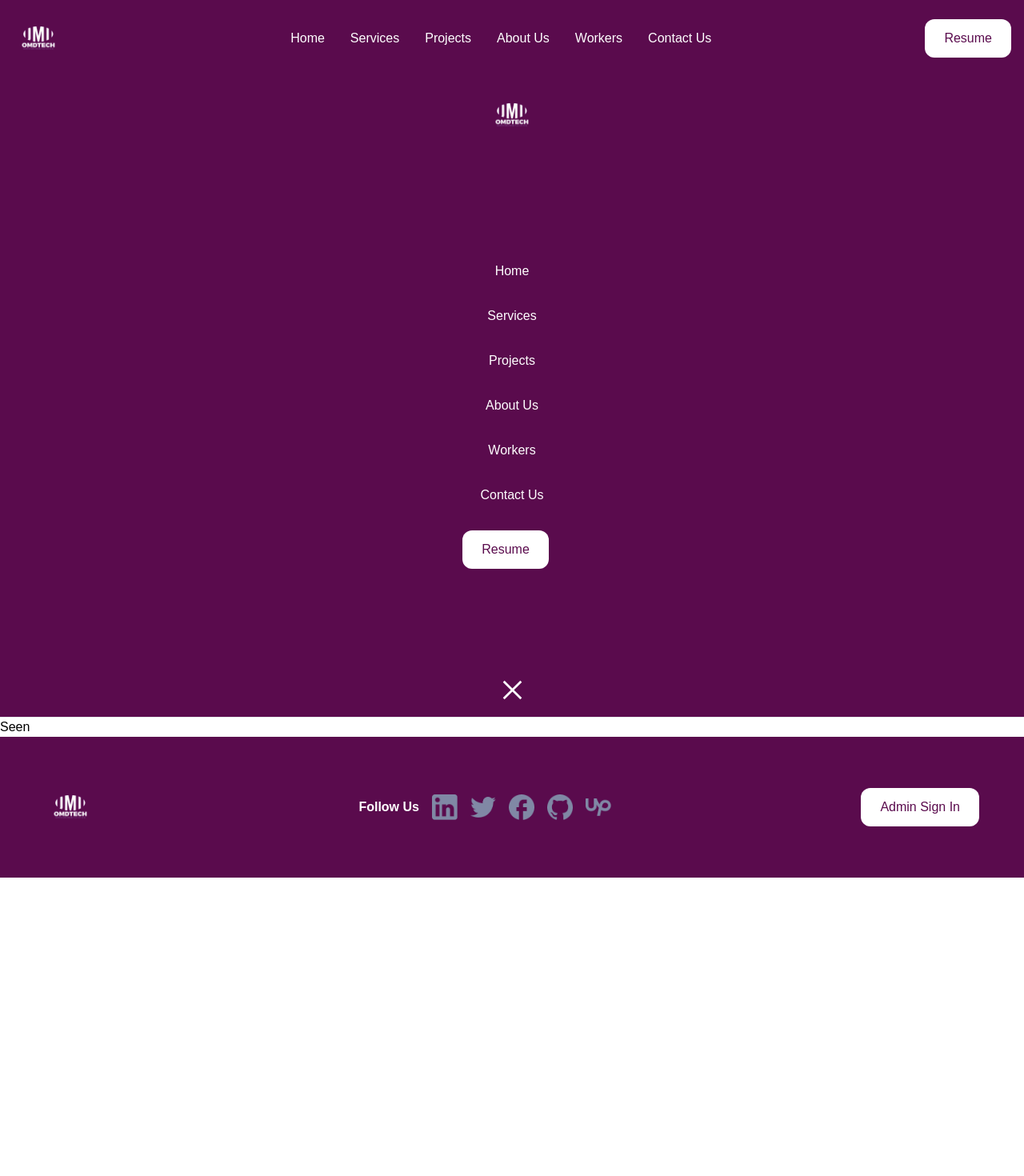
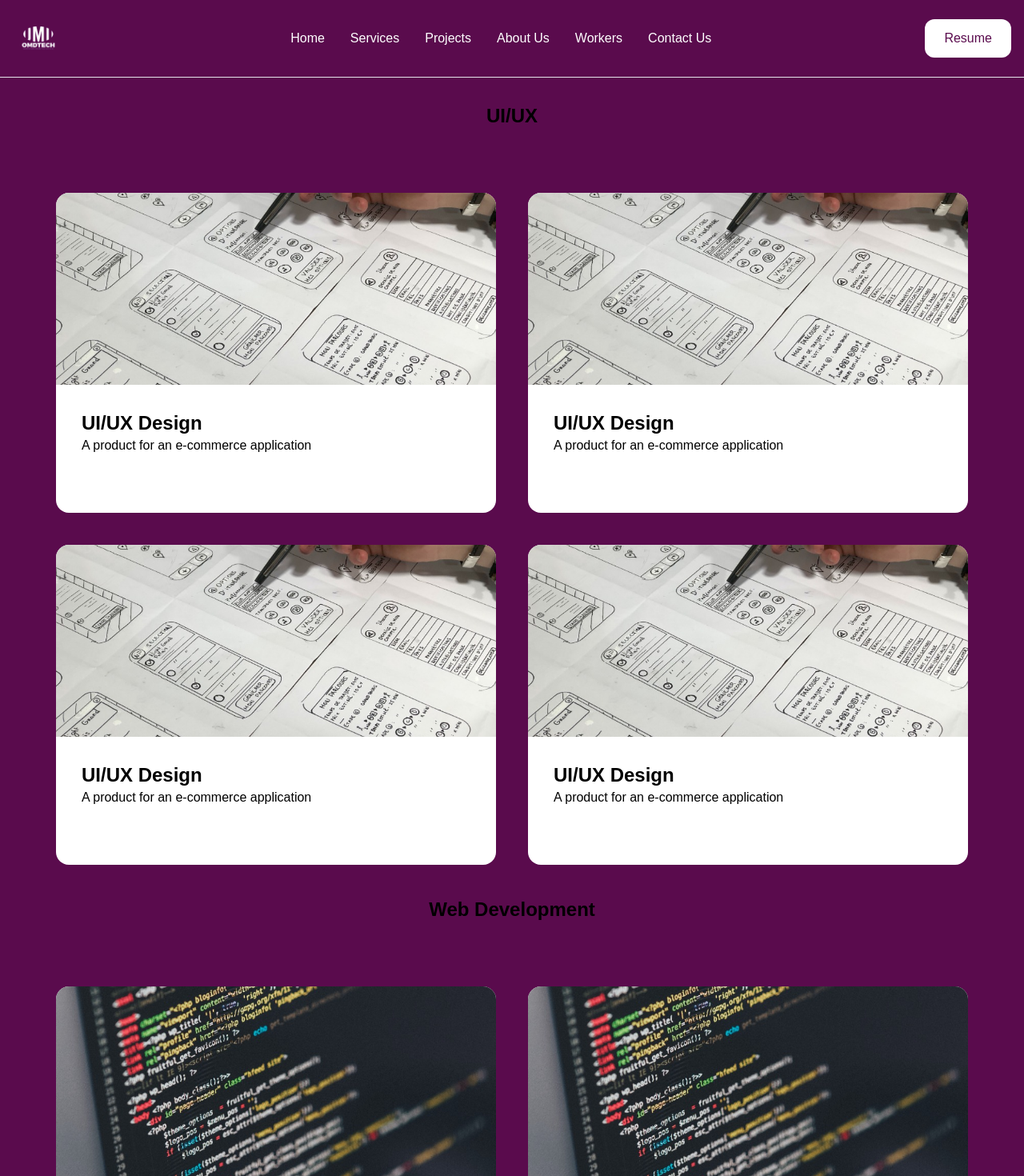
Before and after one commit to OMD-TECH/Portfolio_project, a React (Create React App) app in the folder todo/: page /projects in a window 1280 px wide. Shown: the top 1470 px of the page at 80% size. Before the commit the page ends 1097 px from the top, so only its background shows below. Built offline with nearby package versions, Linux system fonts and the light colour scheme.

Commit message:
updated link

```diff
--- a/todo/src/components/Contact.tsx
+++ b/todo/src/components/Contact.tsx
@@ -1,28 +1,12 @@
-import React from "react";
-import ph from "../assets/ph-phone-fill.png";
 import contact from "../assets/get-touch-concept-illustration114360-2586-1.png";
-import effect1 from "../assets/effect.png";
-import effect2 from "../assets/polygon-1-qvP.png";
-import email from "../assets/dashicons-email-alt.png";
 
 const Contact = () => {
   return (
     <div className="w-full h-auto bg-white p-5 sm:p-10 md:p-20" id="contact">
       <div className="grid grid-cols-1 md:grid-cols-2 gap-20">
         <div className="grid place-content-center relative">
-          <img className="h-auto w-full z-20" src={contact} />
-          {/* <img
-            className="w-[20%] absolute top-0 left-0 ml-[-40px] mt-[-70px] z-30"
-            src={effect1}
-          />
-          <img
-            className="w-[20%] absolute bottom-0 left-0 mb-[-40px] ml-[-50px] z-30"
-            src={effect1}
-          />
-          <img
-            className="w-[20%] absolute top-0 right-0 -mt-[40px] -mr-[50px] z-10"
-            src={effect2}
-          /> */}
+          <img className="h-auto w-full z-20" src={contact} alt="i" />
+          {/* gmail: omd.tech.ng@gmail.com, 08160284043 */}
         </div>
         <div className="flex flex-col g-4">
           <div className="text-[#181D36] font-bold">
--- a/todo/src/components/Footer.tsx
+++ b/todo/src/components/Footer.tsx
@@ -5,32 +5,36 @@ import twitter from "../assets/mdi-twitter.png";
 import fb from "../assets/ic-baseline-facebook.png";
 import github from "../assets/mdi-github-pmd.png";
 import upwork from "../assets/bxl-upwork.png";
+import { Link } from "react-router-dom";
 
 const Footer = () => {
   return (
     <div className="bg-[#5A0B4D] sm:p-5 p-2.5 md:p-10 w-full h-auto flex items-center justify-between flex-col gap-5 md:gap-0 md:flex-row">
-      <img className="object-cover h-24 w-24" src={logo} />
+      <img className="object-cover h-24 w-24" src={logo} alt="i" />
       <div className="flex items-center justify-center flex-col md:flex-row gap-4">
         <p className="text-white text-nowrap font-bold">Follow Us</p>
         <div className="flex items-center justify-between gap-4">
-          <a href="">
-            <img className="w-8" src={linkedin} />
-          </a>
-          <a
-            href="https://x.com/omd_tech?t=nRuAS2GNFx0_5THQIKx7wg&s=09"
+          <Link to="" target="_blank">
+            <img className="w-8" alt="i" src={linkedin} />
+          </Link>
+          <Link
+            to="https://x.com/omd_tech?t=nRuAS2GNFx0_5THQIKx7wg&s=09"
             target="_blank"
           >
-            <img className="w-8" src={twitter} />
-          </a>
-          <a href="">
-            <img className="w-8" src={fb} />
-          </a>
-          <a href="">
-            <img className="w-8" src={github} />
-          </a>
-          <a href="">
-            <img className="w-8" src={upwork} />
-          </a>
+            <img className="w-8" alt="i" src={twitter} />
+          </Link>
+          <Link
+            to="https://www.facebook.com/profile.php?id=100095420350226"
+            target="_blank"
+          >
+            <img className="w-8" alt="i" src={fb} />
+          </Link>
+          <Link to="https://github.com/OMD-TECH" target="_blank">
+            <img className="w-8" alt="i" src={github} />
+          </Link>
+          <Link to="" target="_blank">
+            <img className="w-8" alt="i" src={upwork} />
+          </Link>
         </div>
       </div>
       <button className="text-[#5A0B4D] bg-white py-3 px-6 rounded-xl md:mr-4">
--- a/todo/src/components/Header.tsx
+++ b/todo/src/components/Header.tsx
@@ -37,8 +37,8 @@ const Header = () => {
       <div
         className={
           navbar
-            ? `flex justify-between items-center`
-            : "flex justify-between flex-col items-center transform ease-in-out duration-500 h-screen"
+            ? `md:hidden flex justify-between items-center`
+            : "md:hidden flex justify-between flex-col items-center transform ease-in-out duration-500 h-screen"
         }
       >
         <img className="object-cover h-24 w-24" src={logo} alt="/logo" />
--- a/todo/src/components/Hero.tsx
+++ b/todo/src/components/Hero.tsx
@@ -13,8 +13,8 @@ const Hero = () => {
     <div className="relative flex flex-col lg:flex-row justify-between items-start p-5 sm:p-10 md:p-12 gap-10 md:gap-5 border-b">
       <div className="font-bold flex flex-col justify-start items-start gap-6 md:gap-10">
         <p className="text-2xl text-white">Welcome to</p>
-        <p className="text-4xl md:text-6xl text-white">OMD</p>
-        <p className="text-4xl md:text-6xl text-white">TECHNOLOGIES</p>
+        <p className="text-3xl md:text-6xl text-white">OMD</p>
+        <p className="text-3xl md:text-6xl text-white">TECHNOLOGIES</p>
         <p className="text-2xl text-white">Technological Service Provider</p>
         <div className="relative text-[#5A0B4D] bg-white py-3 px-6 rounded-xl tracking-wide md:mt-[1rem]">
           Get in Touch
--- a/todo/src/components/Project/Project.tsx
+++ b/todo/src/components/Project/Project.tsx
@@ -58,12 +58,12 @@ const Project = () => {
             >
               Graphic Design
             </p>
-            <p
+            {/* <p
               className="cursor-pointer hover:blur-[1px]"
               onClick={() => handleClick("copy")}
             >
               Copywriting
-            </p>
+            </p> */}
           </div>
         </div>
         {active === "ui" && <UI active={active} />}
--- a/todo/src/pages/Projects.tsx
+++ b/todo/src/pages/Projects.tsx
@@ -1,7 +1,25 @@
 import React from "react";
+import UI from "../components/Project/ui";
+import Web from "../components/Project/web";
+import Data from "../components/Project/data";
+import Graph from "../components/Project/graph";
+import Copy from "../components/Project/copy";
 
 const Projects = () => {
-  return <div>Seen</div>;
+  return (
+    <div className="bg-[#5A0B4D]">
+      <h1 className="text-center font-bold text-2xl pt-8">UI/UX</h1>
+      <UI active={""} />
+      <h1 className="text-center font-bold text-2xl">Web Development</h1>
+      <Web active={""} />
+      <h1 className="text-center font-bold text-2xl">Data Analytics</h1>
+      <Data active={""} />
+      <h1 className="text-center font-bold text-2xl">Graphics Design</h1>
+      <Graph active={""} />
+      <h1 className="text-center font-bold text-2xl">Copywriting</h1>
+      <Copy active={""} />
+    </div>
+  );
 };
 
 export default Projects;
```
